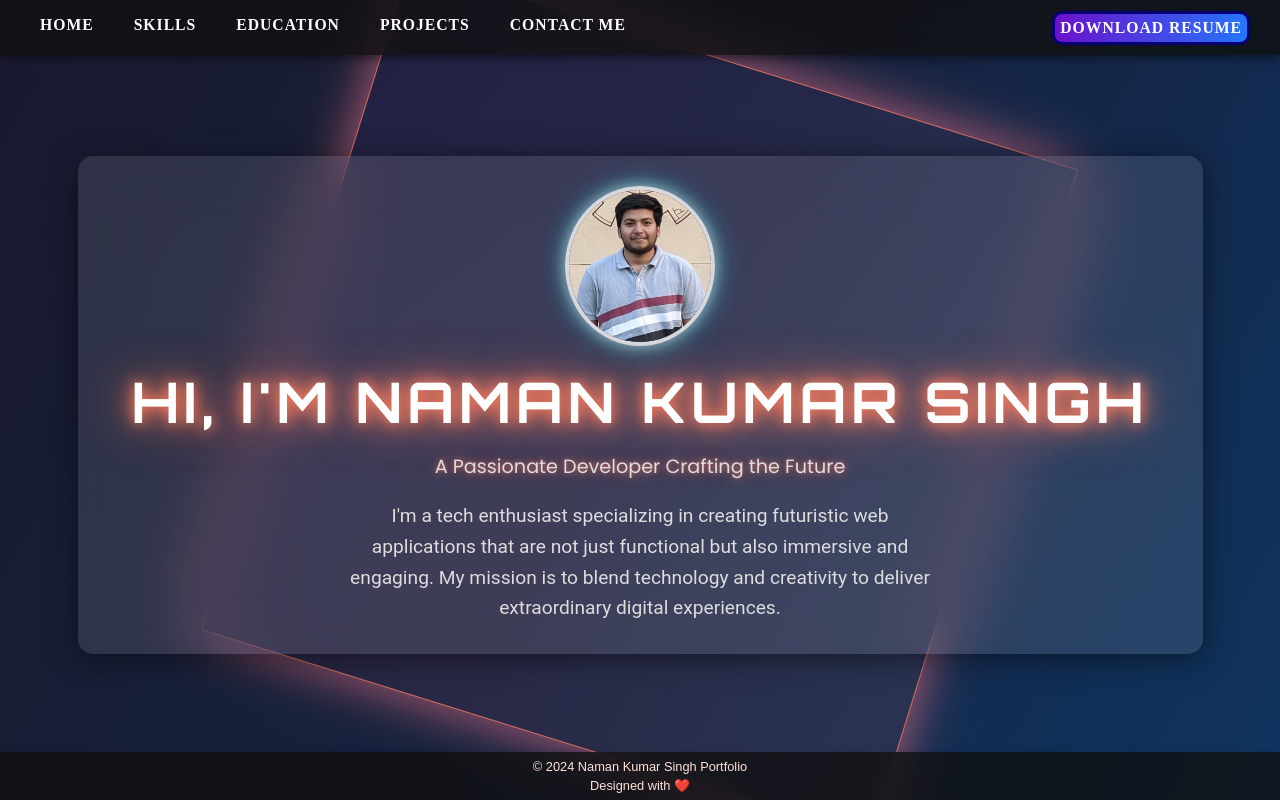
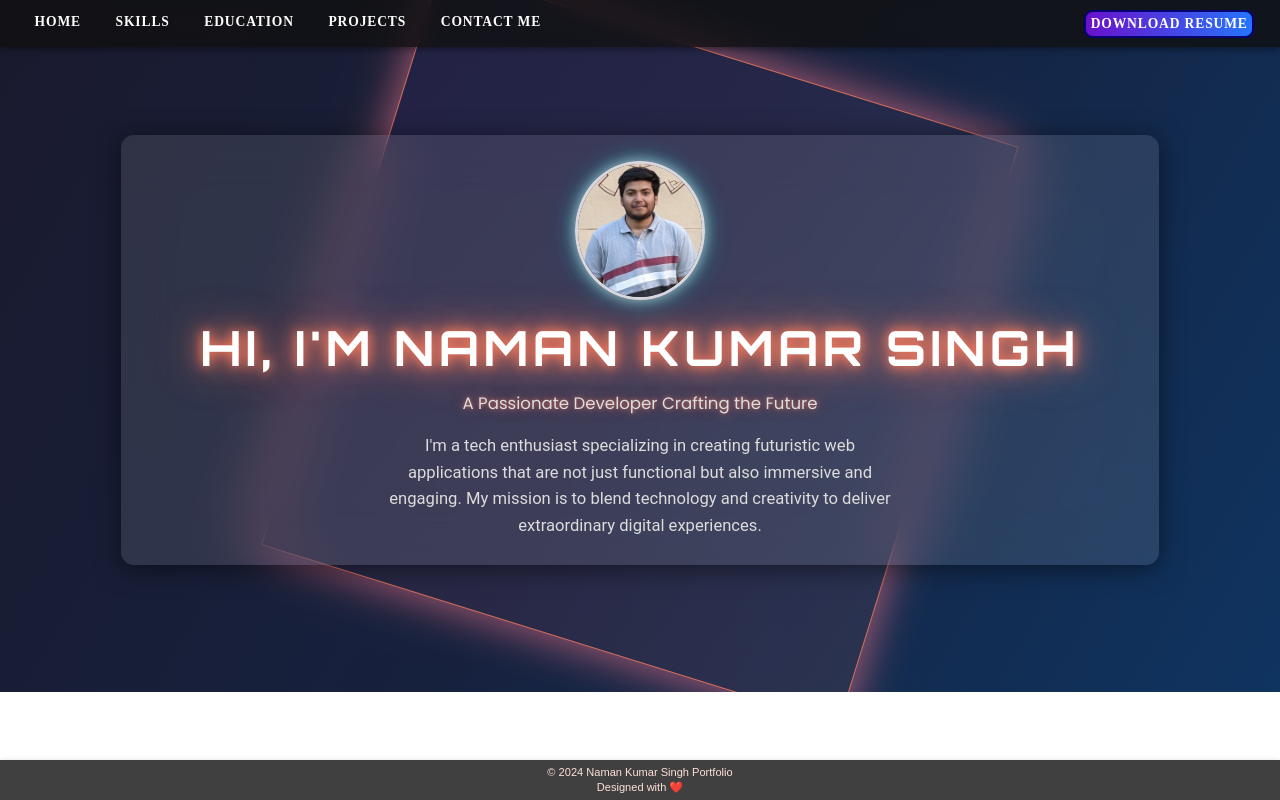
Before and after one commit to NKSG100/my-react-portfolio, a React (Vite) app: page / in a window 1280 px wide. Built offline with nearby package versions, Linux system fonts and the light colour scheme.

Commit message:
Update App.css

```diff
--- a/src/App.css
+++ b/src/App.css
@@ -12,6 +12,7 @@ html, body {
   overflow-x: hidden; /* Prevent horizontal scrolling */
   overflow-y: auto;
   font-family: Arial, sans-serif; /* Ensure consistent font rendering */
+  zoom: 0.93;
 }
 
 /* Section-specific fix */
```
